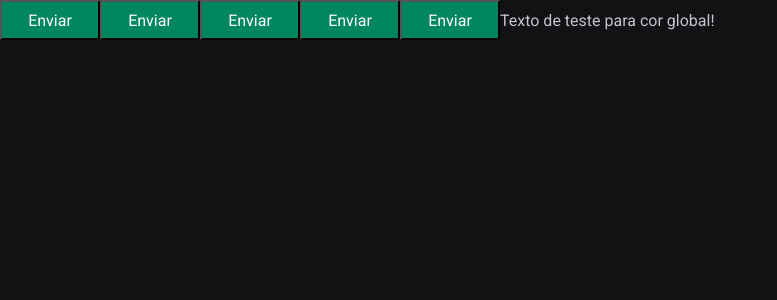
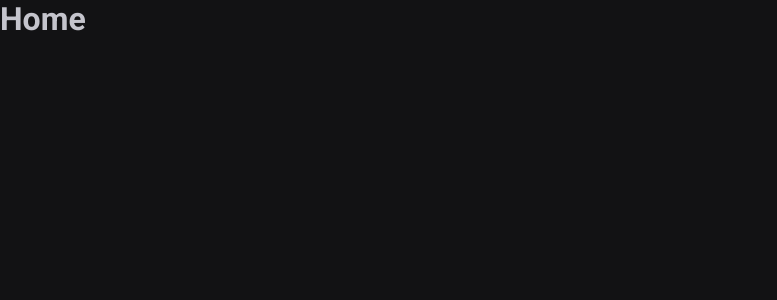
Before and after one commit to RicardoOliveiraFilho/ignite-timer, a React (Vite) app: page / in a window 1280 px wide. Shown: the top 300 px of the page, without its empty margins (0-777 px from the left). Built offline with nearby package versions, Linux system fonts and the light colour scheme.

Commit message:
React Router DOM

```diff
--- a/package.json
+++ b/package.json
@@ -11,6 +11,7 @@
   "dependencies": {
     "react": "^18.0.0",
     "react-dom": "^18.0.0",
+    "react-router-dom": "^6.3.0",
     "styled-components": "^5.3.5"
   },
   "devDependencies": {
--- a/src/App.tsx
+++ b/src/App.tsx
@@ -2,18 +2,16 @@
 
 import { defaultTheme } from './styles/themes/default'
 import { GlobalStyle } from './styles/global'
-
-import { Button } from './components/Button'
+import { Router } from './Router'
+import { BrowserRouter } from 'react-router-dom'
 
 export function App() {
   return (
     <ThemeProvider theme={defaultTheme}>
-      <Button variant="primary" />
-      <Button variant="secondary" />
-      <Button variant="success" />
-      <Button variant="danger" />
-      <Button />
-      Texto de teste para cor global!
+      <BrowserRouter>
+        <Router />
+      </BrowserRouter>
+
       <GlobalStyle />
     </ThemeProvider>
   )
--- /dev/null
+++ b/src/Router.tsx
@@ -0,0 +1,12 @@
+import { Route, Routes } from 'react-router-dom'
+import { History } from './pages/History'
+import { Home } from './pages/Home'
+
+export function Router() {
+  return (
+    <Routes>
+      <Route path="/" element={<Home />} />
+      <Route path="/history" element={<History />} />
+    </Routes>
+  )
+}
--- a/src/components/Button.styles.ts
+++ /dev/null
@@ -1,15 +0,0 @@
-import styled from 'styled-components'
-
-export type ButtonVariant = 'primary' | 'secondary' | 'danger' | 'success'
-
-interface ButtonContainerProps {
-  variant: ButtonVariant
-}
-
-export const ButtonContainer = styled.button<ButtonContainerProps>`
-  width: 100px;
-  height: 40px;
-
-  background-color: ${(props) => props.theme['green-500']};
-  color: ${(props) => props.theme.white};
-`
--- a/src/components/Button.tsx
+++ /dev/null
@@ -1,9 +0,0 @@
-import { ButtonContainer, ButtonVariant } from './Button.styles'
-
-interface ButtonProps {
-  variant?: ButtonVariant
-}
-
-export function Button({ variant = 'primary' }: ButtonProps) {
-  return <ButtonContainer variant={variant}>Enviar</ButtonContainer>
-}
--- /dev/null
+++ b/src/pages/History.tsx
@@ -0,0 +1,3 @@
+export function History() {
+  return <h1>History</h1>
+}
--- /dev/null
+++ b/src/pages/Home.tsx
@@ -0,0 +1,3 @@
+export function Home() {
+  return <h1>Home</h1>
+}
```
Also changed, not shown: 1 other file (tests, documents, lock files or other folders).
